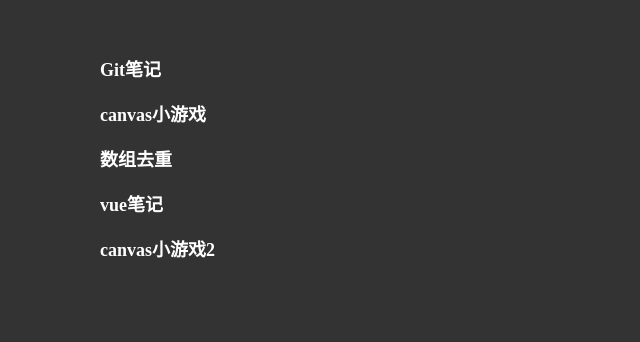
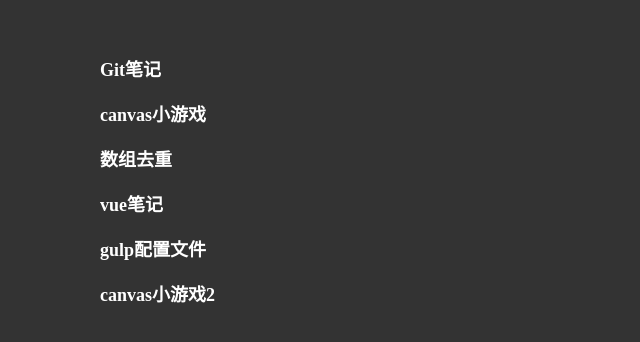
Before and after one commit to albanjin/albanjin.github.io, a plain HTML site: page index.html in a window 1280 px wide. Shown: the whole page, without its empty margins (0-640 px from the left). Drawn offline with Linux system fonts and the light colour scheme.

Commit message:
add gulp.html

```diff
--- a/index.html
+++ b/index.html
@@ -17,6 +17,7 @@
 	<a href="./startGame.html">canvas小游戏</a>
 	<a href="./notes.html">数组去重</a>
 	<a href="./vue.html">vue笔记</a>
+	<a href="./gulp.html">gulp配置文件</a>
 	<a href="./canvas.html">canvas小游戏2</a>
 
 </body>
```
